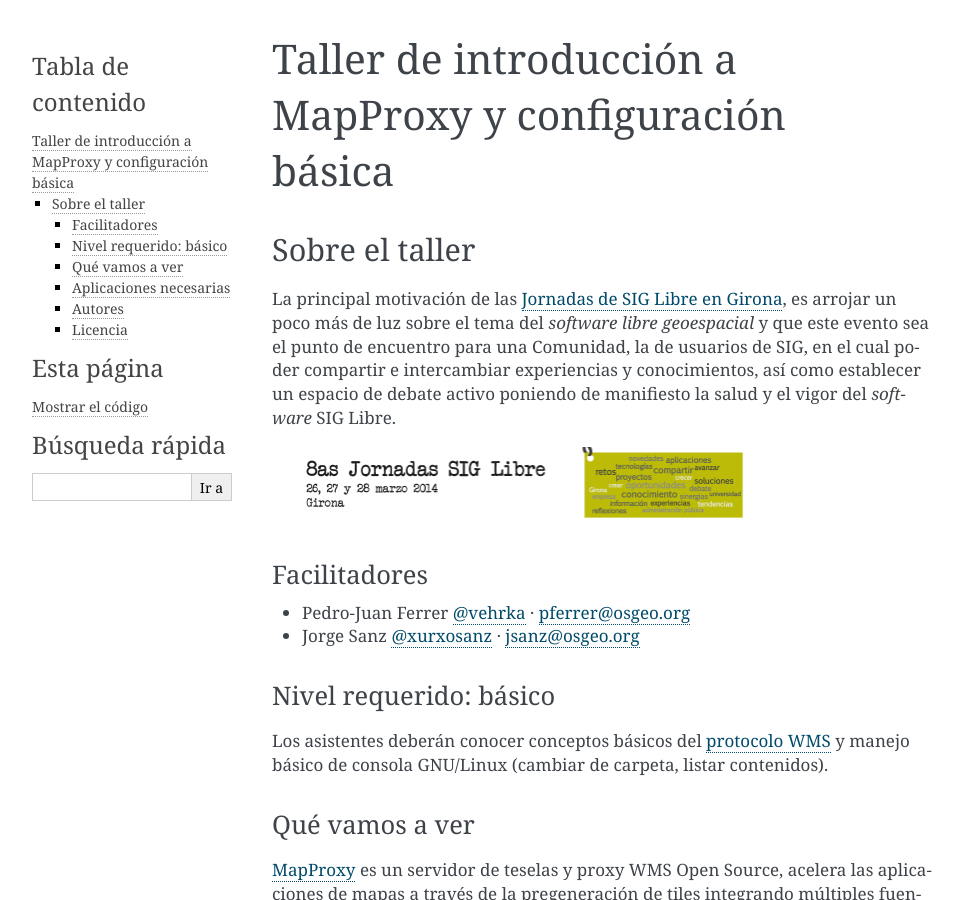
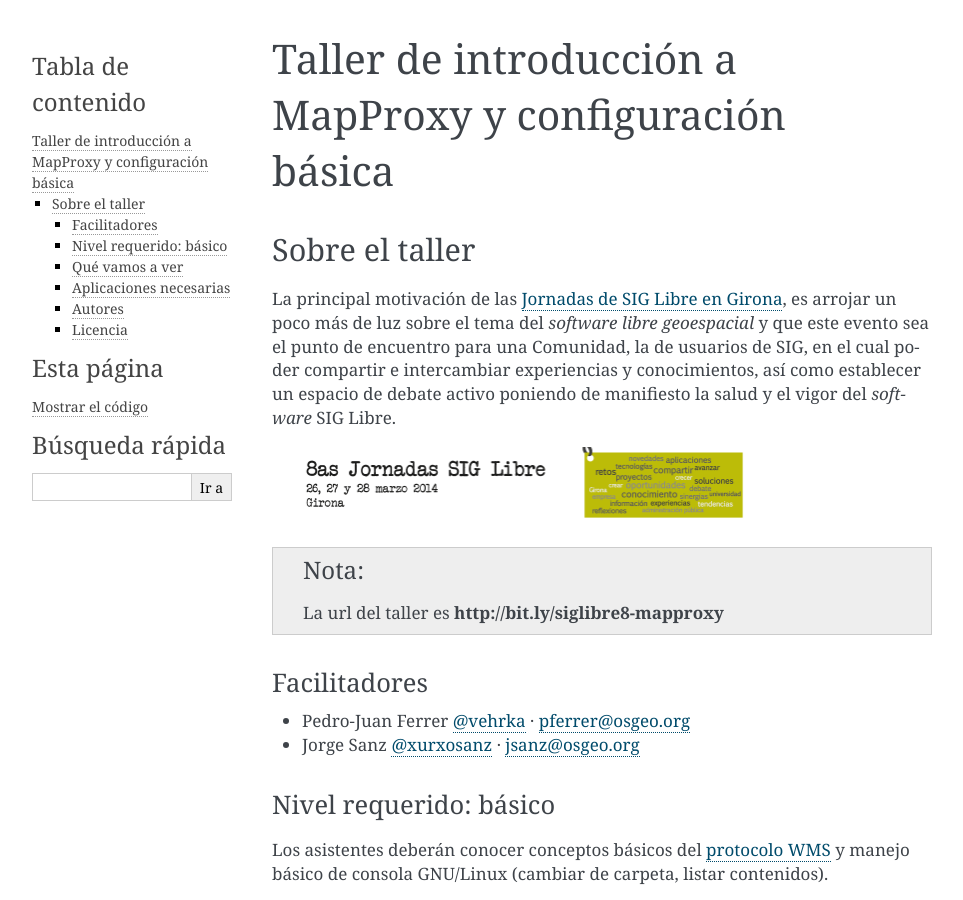
Before and after one commit to geoinquietosvlc/mapproxy-workshop, a Sphinx documentation site: the page built from doc/source/index.rst, in a window 1280 px wide and 900 px high. Shown: the whole window, without its empty margins (148-1111 px from the left). Built offline with Sphinx 7.4.7, drawn with Linux system fonts in a browser that asks for light colours.

Commit message:
Update index.rst

```diff
--- a/doc/source/index.rst
+++ b/doc/source/index.rst
@@ -28,6 +28,10 @@
 
 .. image:: img/jornadasSIGLibrebanner2014.png
    :width: 500px
+
+
+.. note:: La url del taller es **http://bit.ly/siglibre8-mapproxy**
+
 
 
 Facilitadores
```
